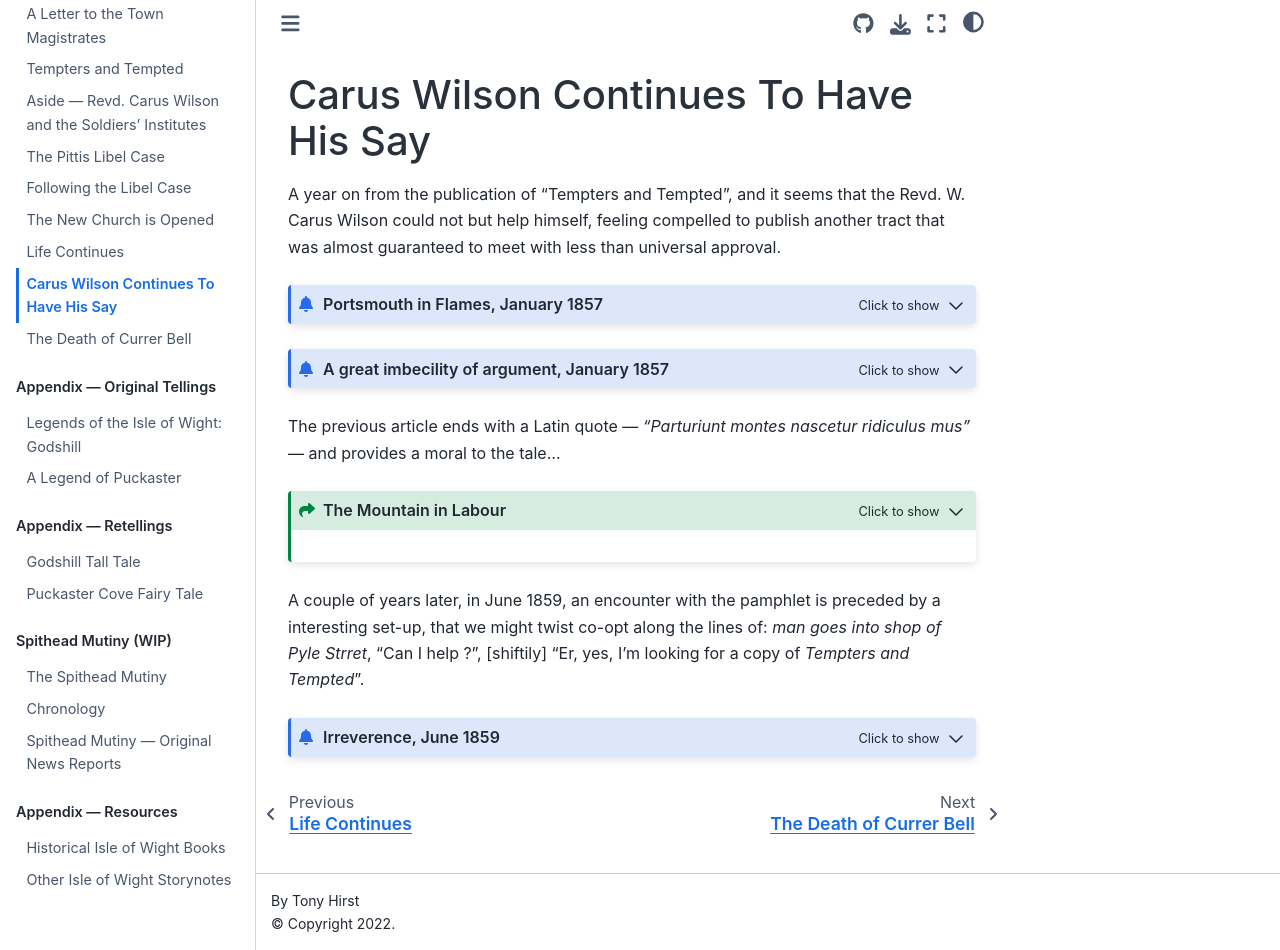
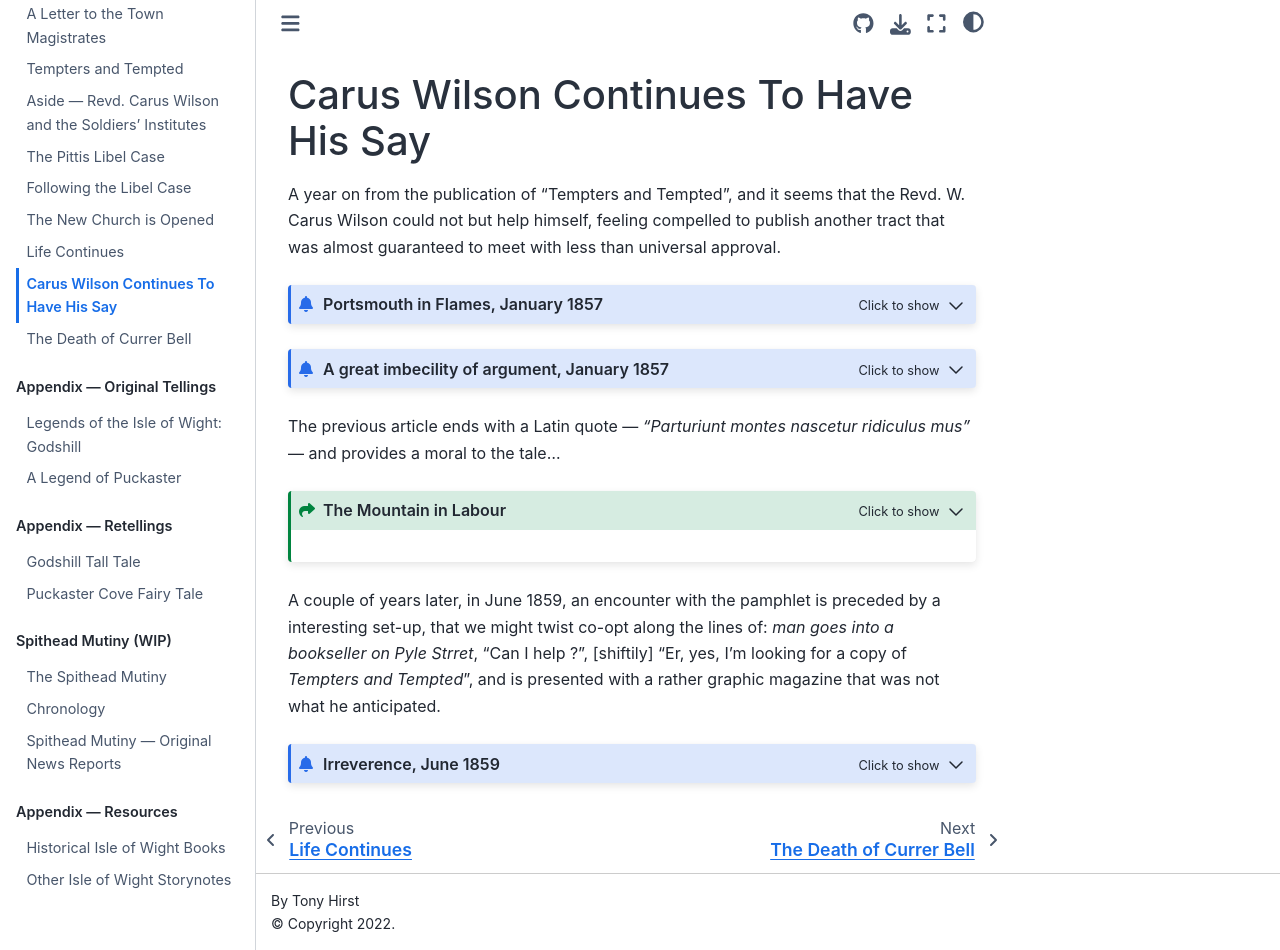
Before and after one commit to psychemedia/island-storynotes, a Jupyter Book: the page built from carus-wilson/34-portsmouth-on-fire.md, in a window 1280 px wide and 950 px high. Built offline with Jupyter Book 1.0.4 settings and Sphinx 7.4.7 and the Sphinx Book theme 1.1.4, drawn with Linux system fonts in a browser that asks for light colours.

Commit message:
Update 34-portsmouth-on-fire.md

````diff
--- a/carus-wilson/34-portsmouth-on-fire.md
+++ b/carus-wilson/34-portsmouth-on-fire.md
@@ -45,7 +45,7 @@ We can find a contemporary version of the fable in T. James' [Æsop's fables: a
 
 ```
 
-A couple of years later, in June 1859, an encounter with the pamphlet is preceded by a interesting set-up, that we might twist co-opt along the lines of: *man goes into shop of Pyle Strret*, "Can I help ?", [shiftily] "Er, yes, I'm looking for a copy of *Tempters and Tempted*".
+A couple of years later, in June 1859, an encounter with the pamphlet is preceded by a interesting set-up, that we might twist co-opt along the lines of: *man goes into a bookseller on Pyle Strret*, "Can I help ?", [shiftily] "Er, yes, I'm looking for a copy of *Tempters and Tempted*", and is presented with a rather graphic magazine that was not what he anticipated.
 
 ```{admonition} Irreverence, June 1859
 :class: dropdown
````
